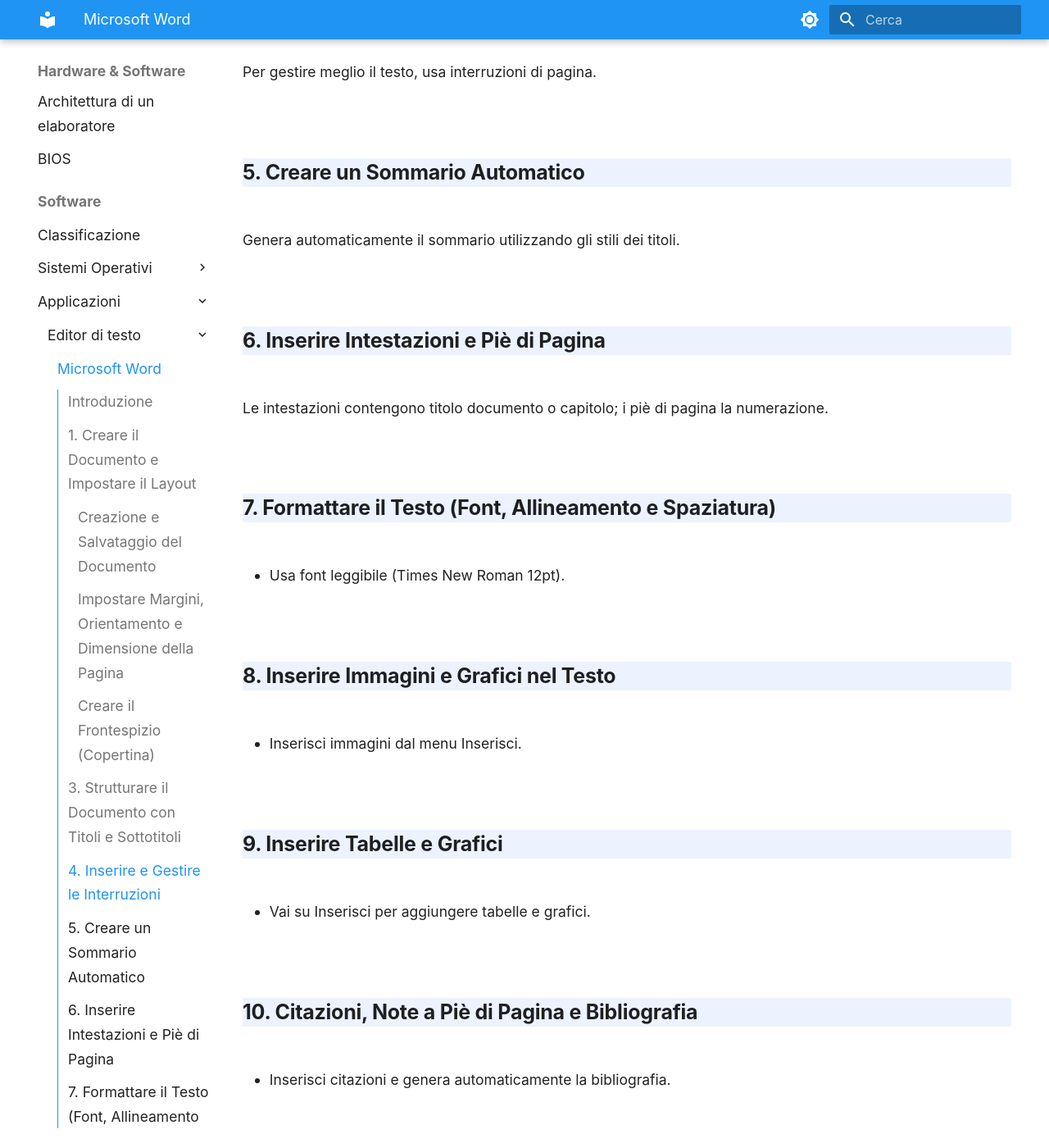
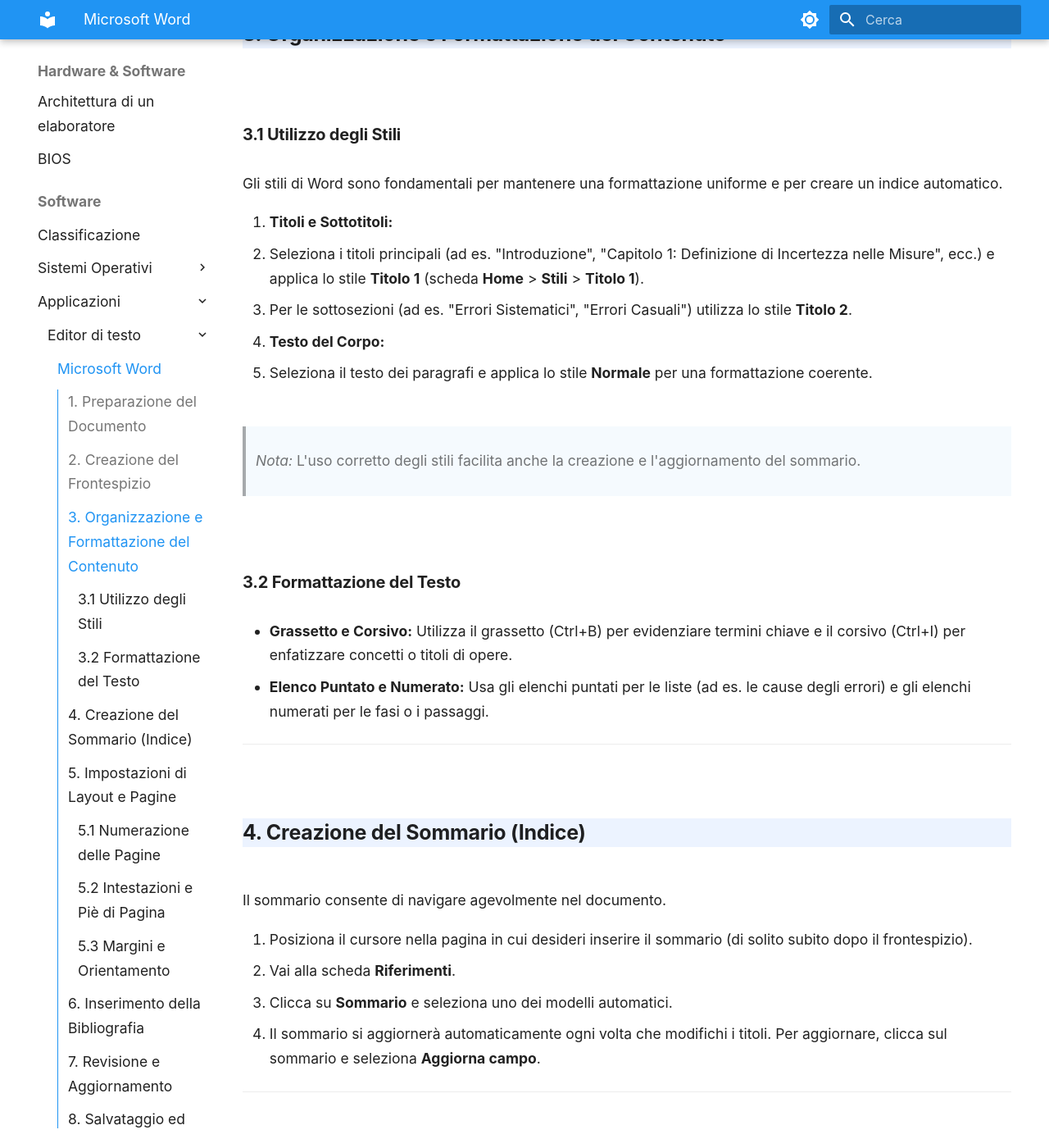
Before and after one commit to Federob/infohandouts, an MkDocs documentation site: the page built from docs/hwsw/30_msword.md, in a window 1280 px wide and 1400 px high, scrolled down 1627 px. Shown: the whole window at 82% size. Built offline with MkDocs 1.6.1 and Material for MkDocs 9.7.7, drawn with Linux system fonts in a browser that asks for light colours; some of the changed text lies outside the part shown.

Commit message:
added how to lab word

```diff
--- a/docs/hwsw/30_msword.md
+++ b/docs/hwsw/30_msword.md
@@ -1,79 +1,122 @@
+# Dispensa: Creare una Relazione Scientifica con Microsoft Word
 
-# Guida Completa: Come Realizzare una Relazione Scientifica con Microsoft Word
+Questa guida spiega come sfruttare le funzionalità di Microsoft Word per ottenere una relazione scientifica completa, partendo dal testo fornito. Verranno illustrati i passaggi per impostare frontespizio, sommario, formattazione dei capitoli, bibliografia e altre impostazioni utili.
 
-## Introduzione
+> [Relazione esempio in formato testo](labreportexample.txt)
 
-In questa guida imparerai passo per passo a realizzare una relazione scientifica professionale utilizzando Microsoft Word. Verranno spiegati tutti gli strumenti e le funzioni principali, con esempi pratici, partendo da zero.
+---
 
-## 1. Creare il Documento e Impostare il Layout
+## 1. Preparazione del Documento
 
-### Creazione e Salvataggio del Documento
+1. **Apri Microsoft Word** e crea un nuovo documento vuoto.
+2. **Salva il documento** con un nome appropriato (ad esempio, "Relazione_Incertezza_Misure.docx").
 
-- Apri Microsoft Word.
-- Seleziona **"Documento Vuoto"**.
-- Salva subito il documento con un nome significativo, ad esempio **"Relazione_Cambiamenti_Climatici.docx"**.
+---
 
-### Impostare Margini, Orientamento e Dimensione della Pagina
+## 2. Creazione del Frontespizio
 
-- Vai sulla scheda **Layout** > **Margini** e scegli un'impostazione predefinita o personalizzata.
-- Imposta l'orientamento pagina da **Layout** > **Orientamento**.
-- Dimensione della pagina: lascia generalmente A4.
+Il frontespizio introduce il documento e contiene le informazioni principali.
 
-### Creare il Frontespizio (Copertina)
+1. **Inserisci il Frontespizio:**
+   - Vai alla scheda **Inserisci**.
+   - Clicca su **Frontespizio** e scegli un modello tra quelli proposti.
+2. **Personalizza il Frontespizio:**
+   - Inserisci il titolo: *L'Incertezza delle Misure nella Scienza*
+   - Inserisci l’autore: *[Nome Studente]*
+   - Aggiungi la classe: *1°X*
+   - Indica la data: *[Inserire data]*
+   - Specifica l’istituto: *[Inserire nome istituto]*
 
-- Vai su **Inserisci** > **Frontespizio**.
-- Modifica i campi inserendo titolo, nome, classe e data.
+> *Suggerimento:* Fai doppio clic sui campi testuali per modificare direttamente il contenuto del frontespizio.
 
-## 3. Strutturare il Documento con Titoli e Sottotitoli
+---
 
-Utilizza gli **stili** per organizzare la relazione.
+## 3. Organizzazione e Formattazione del Contenuto
 
-## 4. Inserire e Gestire le Interruzioni
+### 3.1 Utilizzo degli Stili
 
-Per gestire meglio il testo, usa interruzioni di pagina.
+Gli stili di Word sono fondamentali per mantenere una formattazione uniforme e per creare un indice automatico.
 
-## 5. Creare un Sommario Automatico
+1. **Titoli e Sottotitoli:**
+   - Seleziona i titoli principali (ad es. "Introduzione", "Capitolo 1: Definizione di Incertezza nelle Misure", ecc.) e applica lo stile **Titolo 1** (scheda **Home** > **Stili** > **Titolo 1**).
+   - Per le sottosezioni (ad es. "Errori Sistematici", "Errori Casuali") utilizza lo stile **Titolo 2**.
+2. **Testo del Corpo:**
+   - Seleziona il testo dei paragrafi e applica lo stile **Normale** per una formattazione coerente.
 
-Genera automaticamente il sommario utilizzando gli stili dei titoli.
+> *Nota:* L'uso corretto degli stili facilita anche la creazione e l'aggiornamento del sommario.
 
-## 6. Inserire Intestazioni e Piè di Pagina
+### 3.2 Formattazione del Testo
 
-Le intestazioni contengono titolo documento o capitolo; i piè di pagina la numerazione.
+- **Grassetto e Corsivo:** Utilizza il grassetto (Ctrl+B) per evidenziare termini chiave e il corsivo (Ctrl+I) per enfatizzare concetti o titoli di opere.
+- **Elenco Puntato e Numerato:** Usa gli elenchi puntati per le liste (ad es. le cause degli errori) e gli elenchi numerati per le fasi o i passaggi.
 
-## 7. Formattare il Testo (Font, Allineamento e Spaziatura)
+---
 
-- Usa font leggibile (Times New Roman 12pt).
+## 4. Creazione del Sommario (Indice)
 
-## 8. Inserire Immagini e Grafici nel Testo
+Il sommario consente di navigare agevolmente nel documento.
 
-- Inserisci immagini dal menu Inserisci.
+1. Posiziona il cursore nella pagina in cui desideri inserire il sommario (di solito subito dopo il frontespizio).
+2. Vai alla scheda **Riferimenti**.
+3. Clicca su **Sommario** e seleziona uno dei modelli automatici.
+4. Il sommario si aggiornerà automaticamente ogni volta che modifichi i titoli. Per aggiornare, clicca sul sommario e seleziona **Aggiorna campo**.
 
-## 9. Inserire Tabelle e Grafici
+---
 
-- Vai su Inserisci per aggiungere tabelle e grafici.
+## 5. Impostazioni di Layout e Pagine
 
-## 10. Citazioni, Note a Piè di Pagina e Bibliografia
+### 5.1 Numerazione delle Pagine
 
-- Inserisci citazioni e genera automaticamente la bibliografia.
+1. Vai alla scheda **Inserisci**.
+2. Seleziona **Numero di pagina** e scegli la posizione (in alto, in basso, a destra o a sinistra).
 
-## 11. Controllo Ortografico e Revisione Finale
+### 5.2 Intestazioni e Piè di Pagina
 
-Controlla ortografia e grammatica prima di consegnare.
+1. Accedi a **Inserisci** > **Intestazione** (o **Piè di pagina**).
+2. Personalizza l’intestazione o il piè di pagina aggiungendo ad esempio il titolo della relazione o il nome del capitolo corrente.
 
-## Esempio Completo di Struttura di una Relazione
+### 5.3 Margini e Orientamento
 
-- Frontespizio
-- Sommario Automatico
-- Introduzione
-- Metodologia
-- Risultati e discussione
-- Conclusioni
-- Bibliografia
+1. Vai alla scheda **Layout**.
+2. Clicca su **Margini** e scegli l’impostazione desiderata (solitamente "Normale").
+3. Assicurati che l’orientamento sia impostato su **Verticale** (Ritratto).
 
-## Consigli Finali
+---
 
-- Salva regolarmente il documento.
-- Usa stili per facilitare il sommario.
-- Mantieni uniformità nello stile.
+## 6. Inserimento della Bibliografia
+
+La bibliografia viene inserita come ultima sezione del documento.
+
+1. Crea una nuova pagina dopo le conclusioni.
+2. Inserisci il titolo **Bibliografia** applicando lo stile **Titolo 1**.
+3. Elenca le fonti:
+   - Manuale di fisica sperimentale, Zanichelli Editore, 2022.
+   - Fisica in laboratorio, Mondadori Education, 2021.
+   - Misure e incertezza, Edizioni Scientifiche Italiane, 2020.
+   - Guida pratica agli errori di misura, Edizioni Hoepli, 2019.
+4. (Opzionale) Usa la funzione **Gestione fonti** in **Riferimenti** per aggiungere e formattare automaticamente le citazioni.
+
+---
+
+## 7. Revisione e Aggiornamento
+
+1. **Controllo Ortografico e Grammaticale:** Utilizza la funzione di correzione automatica di Word (scheda **Revisione** > **Controllo ortografia e grammatica**).
+2. **Aggiornamento del Sommario:** Dopo aver effettuato modifiche ai titoli, clicca sul sommario e scegli **Aggiorna campo**.
+3. **Revisione Finale:** Rileggi il documento per verificare la coerenza della formattazione e l’organizzazione del contenuto.
+
+---
+
+## 8. Salvataggio ed Esportazione
+
+1. **Salva il Documento:** Assicurati di salvare regolarmente il lavoro in formato .docx.
+2. **Esportazione in PDF (se necessario):**
+   - Vai su **File** > **Salva con nome**.
+   - Scegli il formato PDF e salva il documento.
+
+---
+
+# Conclusione
+
+Seguendo questi passaggi, potrai trasformare il testo iniziale in una relazione scientifica ben strutturata e professionale, utilizzando le funzionalità avanzate di Microsoft Word. Questa guida ti aiuta a sfruttare strumenti quali frontespizio, sommario, stili di formattazione e gestione della bibliografia, garantendo così un documento di alta qualità adatto al contesto scolastico.
 
 Buon lavoro!
```
